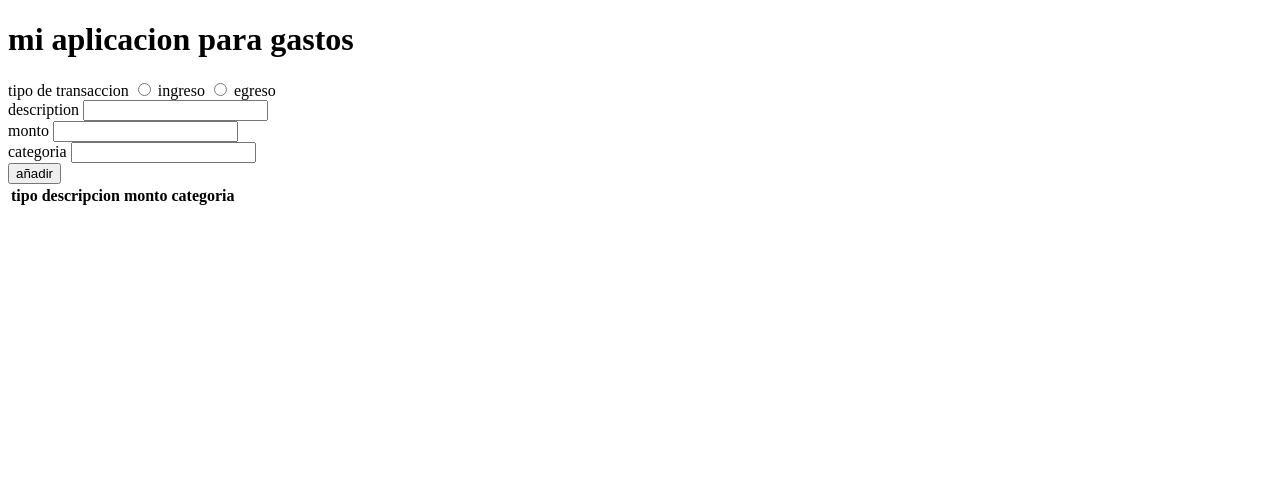
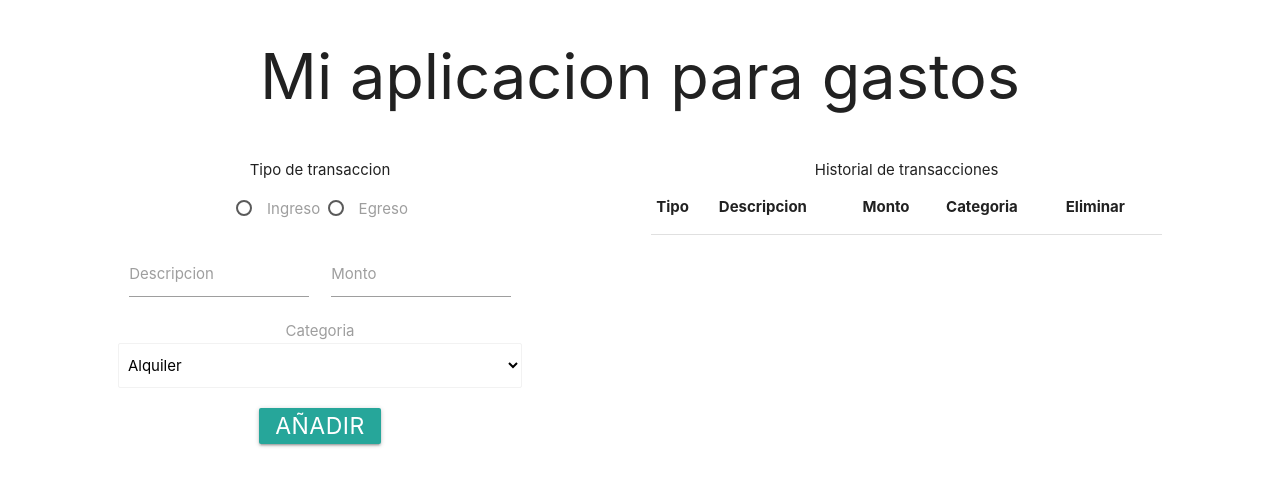
Before and after one commit to andres2192/practicas-desarrollo-web, a plain HTML site: page frontend/index.html in a window 1280 px wide. Drawn offline with nearby package versions, Linux system fonts and the light colour scheme.

Commit message:
practicas aplicacion web - frontend - agregando css y otras funcionalidades

```diff
--- a/frontend/index.html
+++ b/frontend/index.html
@@ -4,55 +4,94 @@
     <meta charset="UTF-8">
     <meta http-equiv="X-UA-Compatible" content="IE=edge">
     <meta name="viewport" content="width=device-width, initial-scale=1.0">
+    <link rel="stylesheet" href="./resources/index.css">
+    <link rel="stylesheet" href="https://cdnjs.cloudflare.com/ajax/libs/materialize/1.0.0/css/materialize.min.css">
     <title>practica damian sire desarrollo</title>
 </head>
 <body>
-    <h1>mi aplicacion para gastos</h1>
+    <h1 class="titulo">Mi aplicacion para gastos</h1><br>
 
+    <div class="row">
+        <div class="col l4 offset-l1 s8 offset-s2">
             <form id="transactionForm">
-        <div class="formField">
-            tipo de transaccion
-            <input id="ingreso" type="radio" name="transactionType" value="ingreso">
+                <div class="radio_field">
+                    Tipo de transaccion
+                    <p>
+                        <label>
+                            <input class="with-gap" id="egreso" name="transactionType" value="ingreso" type="radio" required />
+                            <span>Ingreso</span>
+                        </label>
+                        <label>
+                          <input class="with-gap" id="ingreso" name="transactionType" value="egreso" type="radio" />
+                          <span>Egreso</span>
+                        </label>
+                    </p>
+                    <!--
+                    <input id="ingreso" type="radio" name="transactionType" value="ingreso" required>
                     <label for="ingreso">ingreso</label>
-            <input id="egreso" type="radio" name="transactionType" value="egreso">
+                    <input id="egreso" type="radio" name="transactionType" value="egreso" required>
                     <label for="egreso">egreso</label>
+                    -->
                 </div>
-        <div>
+                <div class="description_field">
+                    <!--
                     <label for="transactionDescription">description</label>
-            <input id="transactionDescription" name="transactionDescription">
+                    <input id="transactionDescription" name="transactionDescription" required>
+                    -->
+                    <div class="input-field col s6">
+                        <input id="transactionDescription" name="transactionDescription" type="text" class="validate" required>
+                        <label for="transactionDescription">Descripcion</label>
                     </div>
-        <div>
+                </div>
+                <div class="imput_field">
+                    <!--
                     <label for="transactionAmount">monto</label>
-            <input id="transactionAmount" name="transactionAmount">
+                    <input id="transactionAmount" name="transactionAmount" type="number" min="0" required>
+                    -->
+                    <div class="input-field col s6">
+                        <input id="transactionAmount" name="transactionAmount" type="number" min="0" class="validate" required>
+                        <label for="transactionAmount">Monto</label>
                     </div>
-        <div>
-            <label for="transactionCategory">categoria</label>
-            <input id="transactionCategory" name="transactionCategory">
                 </div>
-        <div class="formField">
-            <button id="botonDeEnvio">añadir</button>
+                <div class="category_field">
+                    <label class="tituloCategoria" for="transactionCategory">Categoria</label>
+                    <select class="browser-default" id="transactionCategory" name="transactionCategory" required>
+                    </select>
+                </div>
+                <div class="button_field">
+                    <button class="btn waves-effect waves-light" id="botonDeEnvio">Añadir</button>
                 </div>
             </form>
+            <br><br>
+        </div>
 
+        <div class="col l5 offset-l1 s10 offset-s1">
             <div class="tableFormat">
+                Historial de transacciones
                 <table id="transactionTable">
                     <tr>
                         <th>
-                    tipo
+                            Tipo
                         </th>
                         <th>
-                    descripcion
+                            Descripcion
                         </th>
                         <th>
-                    monto
+                            Monto
                         </th>
                         <th>
-                    categoria
+                            Categoria
+                        </th>
+                        <th>
+                            Eliminar
                         </th>
                     </tr>
                 </table>
             </div>
+        </div>
+    </div>
 
+    <script src="https://cdnjs.cloudflare.com/ajax/libs/materialize/1.0.0/js/materialize.min.js"></script>
     <script src="./resources/index.js"></script>
 </body>
 </html>
--- a/frontend/resources/index.css
+++ b/frontend/resources/index.css
@@ -0,0 +1,20 @@
+.titulo {
+    text-align: center;
+}
+
+form {
+    text-align: center;
+}
+
+.tituloCategoria{
+    font-size: 15px;
+}
+
+#botonDeEnvio {
+    margin-top: 20px;
+    font-size: 23px;
+}
+
+.tableFormat {
+    text-align: center;
+}
--- a/frontend/resources/index.js
+++ b/frontend/resources/index.js
@@ -4,6 +4,9 @@ const form = document.getElementById("transactionForm");
 //le colocamos una escucha de eventos, que escuche el evento "submit" del
 //boton del formulario, para hacer otras funciones con ello
 form.addEventListener("submit", function(event) {
+
+    //aca se deberian agregar validaciones para el evento submit
+
     // 1- prevenimos (por el momento) el funcionamiento por defecto del evento
     //submit que envia los datos al servidor y recarga automaticamente la pagina
     event.preventDefault();
@@ -32,6 +35,9 @@ form.addEventListener("submit", function(event) {
 //guardados en el localStorage al terminar de cargarse el DOM (primero se termina de
 //cargar el DOM luego sigue con el CSS, los scripts y demas cosas)
 document.addEventListener("DOMContentLoaded", function(event) {
+    //primero corremos la funcion para cargar todas las categorias que tengamos creadas
+    drawCategory();
+
     //traemos lo guardado en el localStorage previamente convertido desde el formato json
     let transactionObjArr = JSON.parse(localStorage.getItem("transactionData")) || [];
 
@@ -74,12 +80,18 @@ function convertFormDataToTransactionObject(transactionFormData) {
 };
 
 //funcion para insertar nuevas filas en la tabla del archivo html
+//agregamos boton eliminar al crear nuava fila con un eventListener para eliminar datos
+//del local storage
 function insertRowInTransactionTable(transactionObjet) {
     //hacemos una referencia a la tabla mediante su id en el html
     let transactionTableRef = document.getElementById("transactionTable");
 
     //.insertRow(): metodo nativo para insertar una fila en la tabla
     let newTransactionRowRef = transactionTableRef.insertRow(-1);
+
+    //al insertar la nueva fila, le añadimos un id mediante un atributo personalizado
+    //para saber cual seleccionar al momento de eliminar cualquier dato
+    newTransactionRowRef.setAttribute("data-transaction-id", transactionObjet["transactionId"]);
 
     //aca pasamos los valores que tendran cada celda de la nuava fila agregada
     //mediante el metodo .incertCell() para seleccionar la celda afectada, y la
@@ -103,12 +115,22 @@ function insertRowInTransactionTable(transactionObjet) {
     //agregamos un boton para eliminar la fila correspondiente
     let newDeleteCell = newTransactionRowRef.insertCell(4);
     let deletebutton = document.createElement("button");
-    deletebutton.textContent = "eliminar";
+    deletebutton.textContent = "Eliminar";
     newDeleteCell.appendChild(deletebutton);
 
-    //agregamos un ventListener al boton eliminar para que ejecute la funcion de eliminar
+    //agregamos un eventListener al boton eliminar para que ejecute la funcion de eliminar
+    //elimina la fila y los datos del localStorage
     deletebutton.addEventListener("click", (event) =>{
-        event.target.parentNode.parentNode.remove();
+        //al hacer click, primero selecciona la fila de la tabla a eliminar
+        let transactionRow = event.target.parentNode.parentNode;
+        //luego selecciona el id especificado para esa fila mediante el atributo
+        //data-transaction-id
+        let transactionId = transactionRow.getAttribute("data-transaction-id");
+        //eliminamos la fila seleccionada en transactionRow
+        transactionRow.remove();
+        //eliminamos los datos correspondientes en el localStorage mediante la funcion
+        //deleteTransactionObject()
+        deleteTransactionObject(transactionId);
     });
 };
 
@@ -131,3 +153,41 @@ function saveTransactionObjet(transactionObjet) {
     //parametros: el nombre que sera la clave para referencia, y el valor a guardar
     localStorage.setItem("transactionData", transactionArrayJSON);
 };
+
+//funcion para eliminar objetos del localStorage
+function deleteTransactionObject(transactionId){
+    //tomamos el array desed el localStorage y lo convertimos de formato json a objeto javascript
+    let transactionObjArr = JSON.parse(localStorage.getItem("transactionData"));
+    //filtramos el elemento dentro del array con el id que queremos eliminar
+    //aca habia un error en la comparacion ya que tomaba el valor guardado en el localStorage que
+    //era un entero y lo comparaba estrictamente con un string
+    let transactionIndexInArray = transactionObjArr.findIndex(element => element.transactionId == transactionId);
+    //eliminamos el indice del elemento que contenga el id seleccionado en el array original
+    transactionObjArr.splice(transactionIndexInArray, 1);
+    //el array que se devuelve con el elemento ya eliminado lo convertimos a json nuevamente
+    //y lo guardamos en el localStorage
+    let transactionArrayJSON = JSON.stringify(transactionObjArr);
+    localStorage.setItem("transactionData", transactionArrayJSON);
+};
+
+//las dos funciones para agregar categorias solo agregan las categorias que ya estan
+//cargadas en el array de la funcion drawCategory, entonces faltaria algo para que el
+//usuario ingresara nuavas categorias y estas se guardaran en el array
+
+//funcion para crear las categorias a agregar
+function drawCategory() {
+    let allCategories = ["Alquiler", "Comida", "Diversion"];
+    for(let index = 0; index < allCategories.length; index++) {
+        insertCategory(allCategories[index]);
+    }
+};
+
+//funcion para agregar nuevas categorias al formulario
+function insertCategory(categoryName) {
+    //seleccionamos el elemento donde insertar la nueva categoria
+    const selectElement = document.getElementById("transactionCategory");
+    //pasamos en una variable el template string a insertar
+    let htmlToInsert = `<option>${categoryName}</option>`;
+    //con insertAdjacentHTML pasamos la posicion y el string a insertar
+    selectElement.insertAdjacentHTML("beforeend", htmlToInsert)
+};
```
Lines whose indentation alone changed are shown as unchanged.
